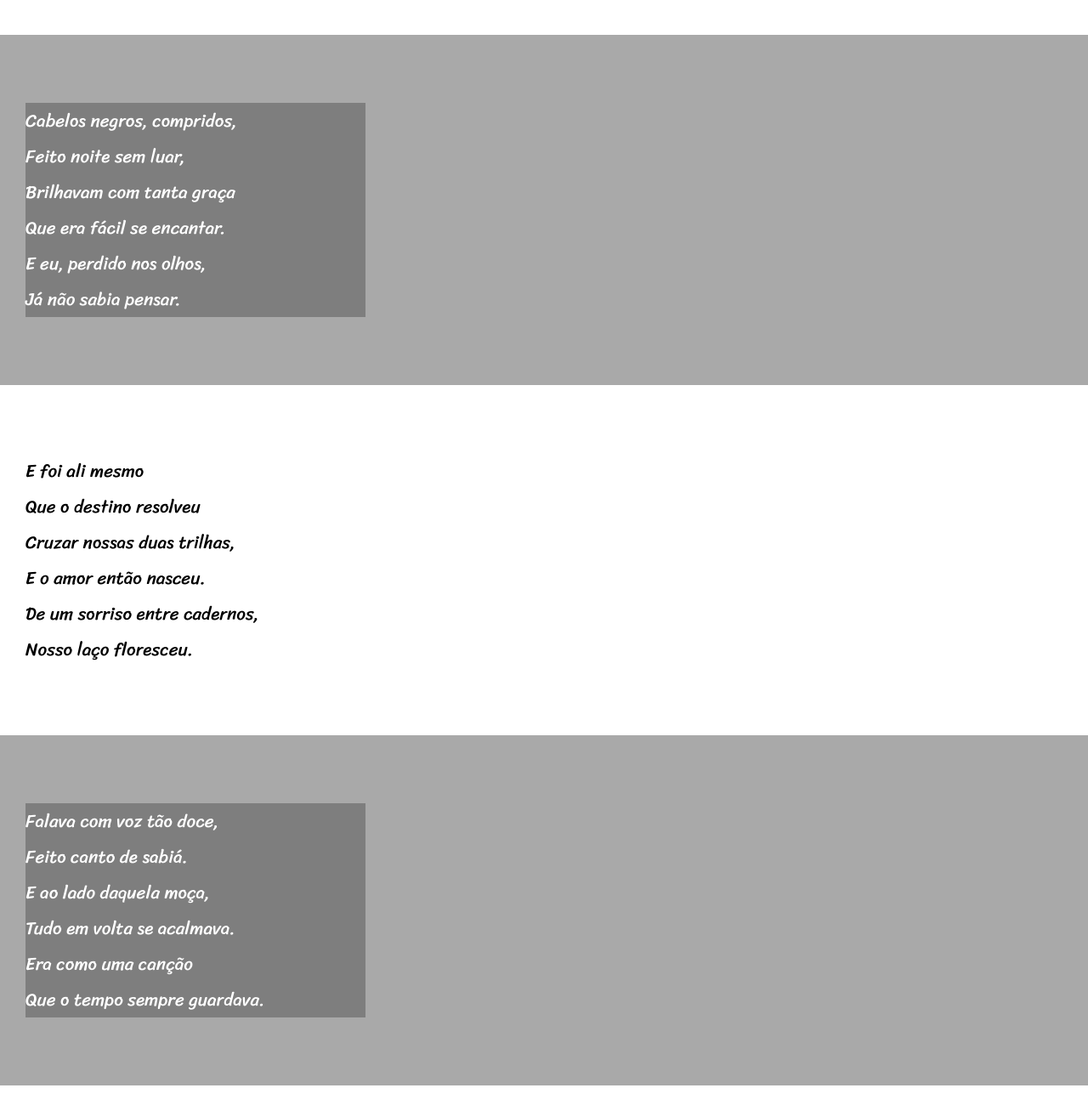
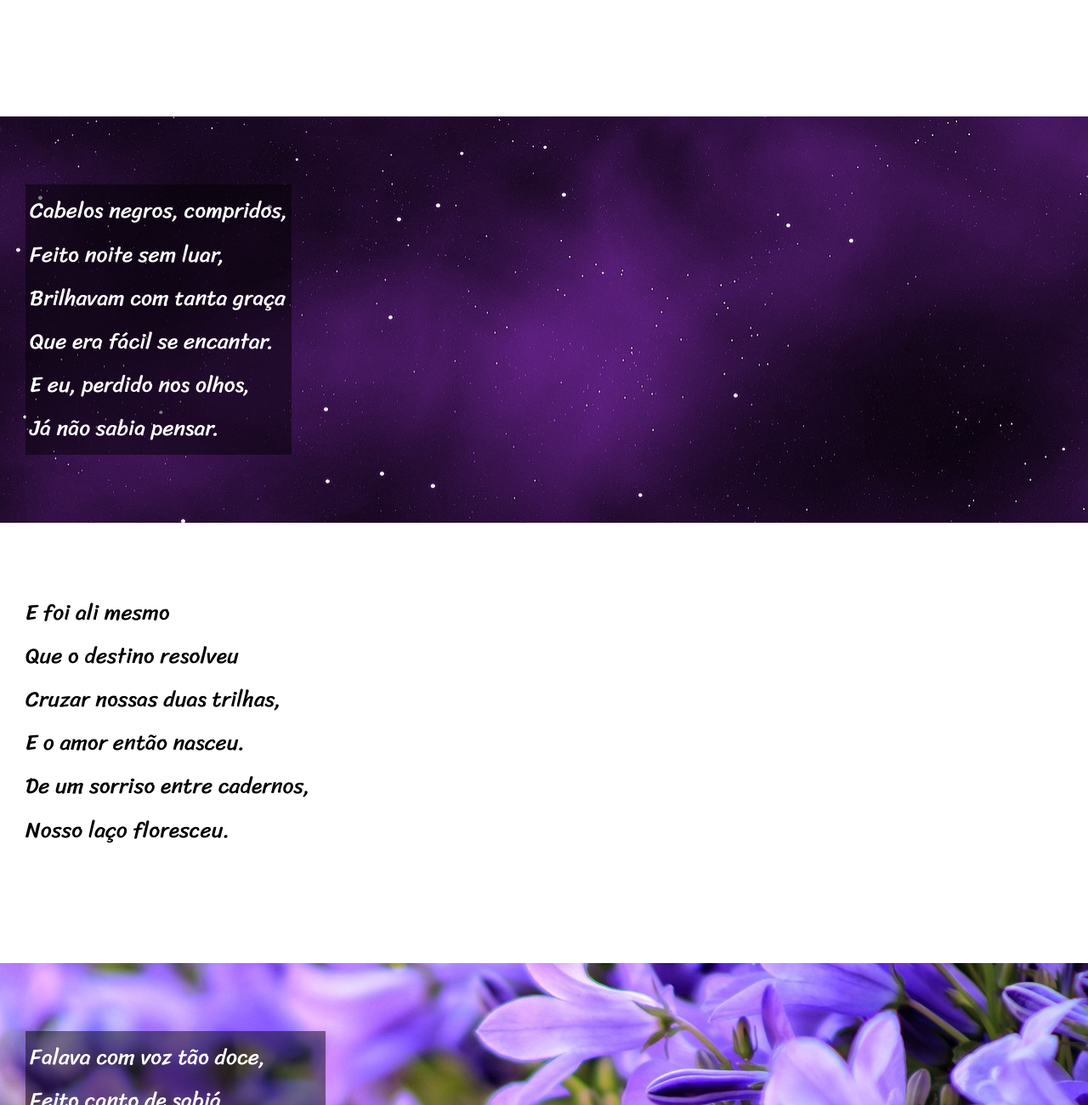
Before and after one commit to davirodriguesdias/projeto-cordel, a plain HTML site: page index.html in a window 1280 px wide. Shown: the part 560-1860 px from the top of the page at 85% size. Drawn offline with Linux system fonts and the light colour scheme.

Commit message:
Efeito imagem

```diff
--- a/index.html
+++ b/index.html
@@ -25,7 +25,7 @@
                 Feito sonho e ilusão.
             </pre>
         </section>
-        <section class="fundo">
+        <section id="fundo01" class="fundo">
             <pre>
                 Cabelos negros, compridos,
                 Feito noite sem luar,
@@ -45,7 +45,7 @@
                 Nosso laço floresceu.
             </pre>
         </section>
-        <section class="fundo">
+        <section id="fundo02" class="fundo">
             <pre>
                 Falava com voz tão doce,
                 Feito canto de sabiá.
--- a/style.css
+++ b/style.css
@@ -2,6 +2,14 @@
 @import url('https://fonts.googleapis.com/css2?family=Sriracha&display=swap');
 
 @import url('https://fonts.googleapis.com/css2?family=Passion+One:wght@400;700;900&display=swap');
+
+:root {
+    --fonte01: 'Segoe UI', Tahoma, Geneva, Verdana, sans-serif;
+
+    --fonte02: 'Passion One', Cursive;
+
+    --fonte03: 'Sriracha', Cursive;
+}
 
 * {
     margin: 0px;
@@ -16,14 +24,16 @@ html, body {
 
 h1 {
     font-variant: small-caps;
-    font-size: 3.8em;
     padding-top: 50px;
+    font-family: var(--fonte02);
+    font-size: 4vw;
+
 }
 
 header p {
     padding-bottom: 50px;
     font-size: 1em;
-    font-family:'Segoe UI', Tahoma, Geneva, Verdana, sans-serif;
+    font-family:var(--fonte01)
 
 
 
@@ -43,7 +53,7 @@ header {
     text-align: center;
     background-color: black;
     color: white;
-    font-family: 'Passion One';
+
 }
 
 footer {
@@ -52,6 +62,7 @@ footer {
     text-align: center;
     margin-top: 10px;
     padding: 5px;
+    font-family: var(--fonte01);
 }
 
 footer a {
@@ -60,10 +71,11 @@ footer a {
 }
 
 main pre {
-    font-size: 21px;
+    font-size: 2vw;
     line-height: 2em;
-    font-family: 'Sriracha';
+    font-family: var(--fonte03);
     white-space: pre-line;
+    padding-bottom: 2em;
 
 
 }
@@ -87,6 +99,20 @@ section {
 
 
 .fundo > pre{
-    background-color: rgba(0,0,0,0.253);
-    width: 400px;
+    background-color: rgba(0,0,0,0.473);
+    width: fit-content;
+    padding: 5px;
 }
+
+#fundo01 {
+    background-image: url(imagens/purple-669042_1280.jpg);
+    background-attachment: fixed;
+    background-size: cover;
+
+}
+
+#fundo02 {
+    background-image: url(imagens/flower-4211521_1280.jpg);
+    background-attachment: fixed;
+    background-size: cover;
+}
```
